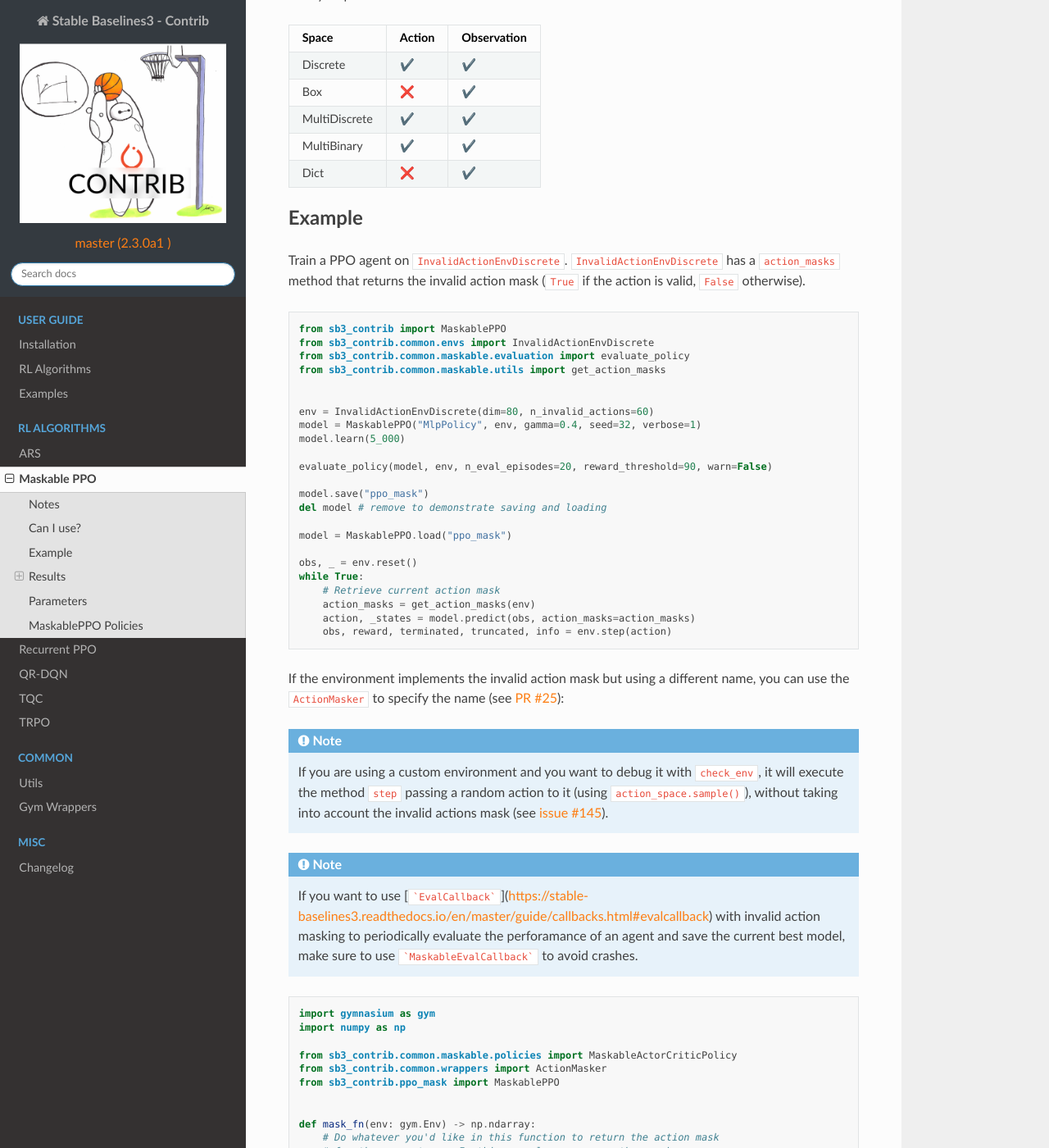
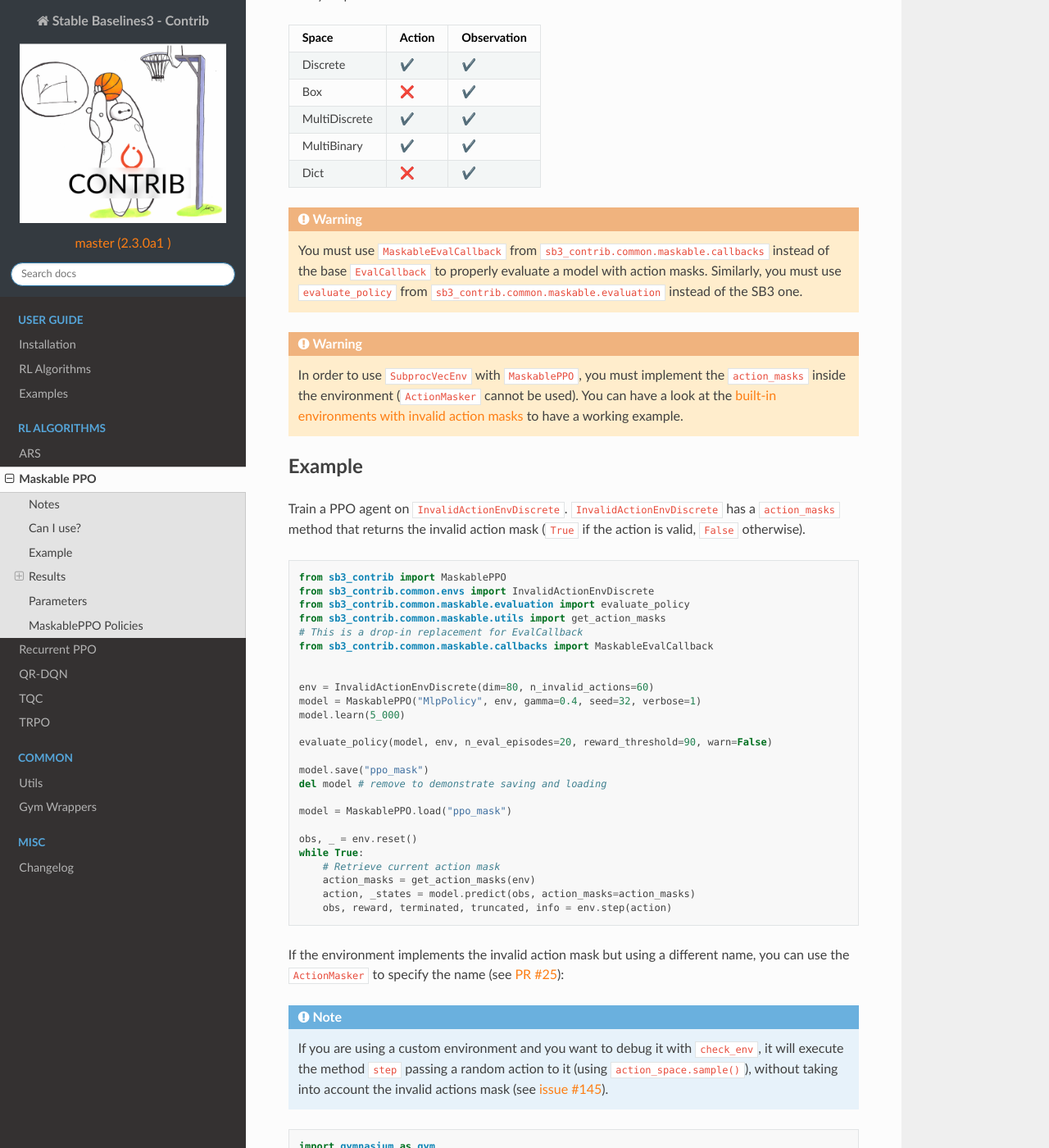
Before and after one commit to Stable-Baselines-Team/stable-baselines3-contrib, a Sphinx documentation site: the page built from docs/modules/ppo_mask.rst, in a window 1280 px wide and 1400 px high, scrolled down 805 px. Shown: the whole window at 82% size. Built offline with Sphinx 7.4.7 and the Read the Docs theme 2.0.0, drawn with Linux system fonts in a browser that asks for light colours.

Commit message:
Update doc

````diff
--- a/docs/guide/examples.rst
+++ b/docs/guide/examples.rst
@@ -34,6 +34,12 @@
 -----------
 
 Train a PPO with invalid action masking agent on a toy environment.
+
+.. warning::
+  You must use ``MaskableEvalCallback`` from ``sb3_contrib.common.maskable.callbacks`` instead of the base ``EvalCallback`` to properly evaluate a model with action masks.
+  Similarly, you must use ``evaluate_policy`` from ``sb3_contrib.common.maskable.evaluation`` instead of the SB3 one.
+
+
 
 .. code-block:: python
 
--- a/docs/misc/changelog.rst
+++ b/docs/misc/changelog.rst
@@ -34,6 +34,7 @@
 
 Documentation:
 ^^^^^^^^^^^^^^
+- Add some additional notes about ``MaskablePPO`` (evaluation and multi-process) (@icheered)
 
 
 Release 2.2.1 (2023-11-17)
--- a/docs/modules/ppo_mask.rst
+++ b/docs/modules/ppo_mask.rst
@@ -45,6 +45,16 @@
 Dict          ❌      ✔️
 ============= ====== ===========
 
+.. warning::
+  You must use ``MaskableEvalCallback`` from ``sb3_contrib.common.maskable.callbacks`` instead of the base ``EvalCallback`` to properly evaluate a model with action masks.
+  Similarly, you must use ``evaluate_policy`` from ``sb3_contrib.common.maskable.evaluation`` instead of the SB3 one.
+
+
+.. warning::
+  In order to use ``SubprocVecEnv`` with ``MaskablePPO``, you must implement the ``action_masks`` inside the environment (``ActionMasker`` cannot be used).
+  You can have a look at the `built-in environments with invalid action masks <https://github.com/Stable-Baselines-Team/stable-baselines3-contrib/blob/master/sb3_contrib/common/envs/invalid_actions_env.py>`_ to have a working example.
+
+
 
 Example
 -------
@@ -58,6 +68,8 @@
   from sb3_contrib.common.envs import InvalidActionEnvDiscrete
   from sb3_contrib.common.maskable.evaluation import evaluate_policy
   from sb3_contrib.common.maskable.utils import get_action_masks
+  # This is a drop-in replacement for EvalCallback
+  from sb3_contrib.common.maskable.callbacks import MaskableEvalCallback
 
 
   env = InvalidActionEnvDiscrete(dim=80, n_invalid_actions=60)
@@ -86,10 +98,6 @@
   If you are using a custom environment and you want to debug it with ``check_env``,
   it will execute the method ``step`` passing a random action to it (using ``action_space.sample()``),
   without taking into account the invalid actions mask (see `issue #145 <https://github.com/Stable-Baselines-Team/stable-baselines3-contrib/issues/145>`_).
-
-.. note::
-  If you want to use [```EvalCallback```](https://stable-baselines3.readthedocs.io/en/master/guide/callbacks.html#evalcallback)
-  with invalid action masking to periodically evaluate the perforamance of an agent and save the current best model, make sure to use ```MaskableEvalCallback``` to avoid crashes.
 
 
 .. code-block:: python
````
Also changed, not shown: other parts of docs/misc/changelog.rst (+1 -1 lines).
